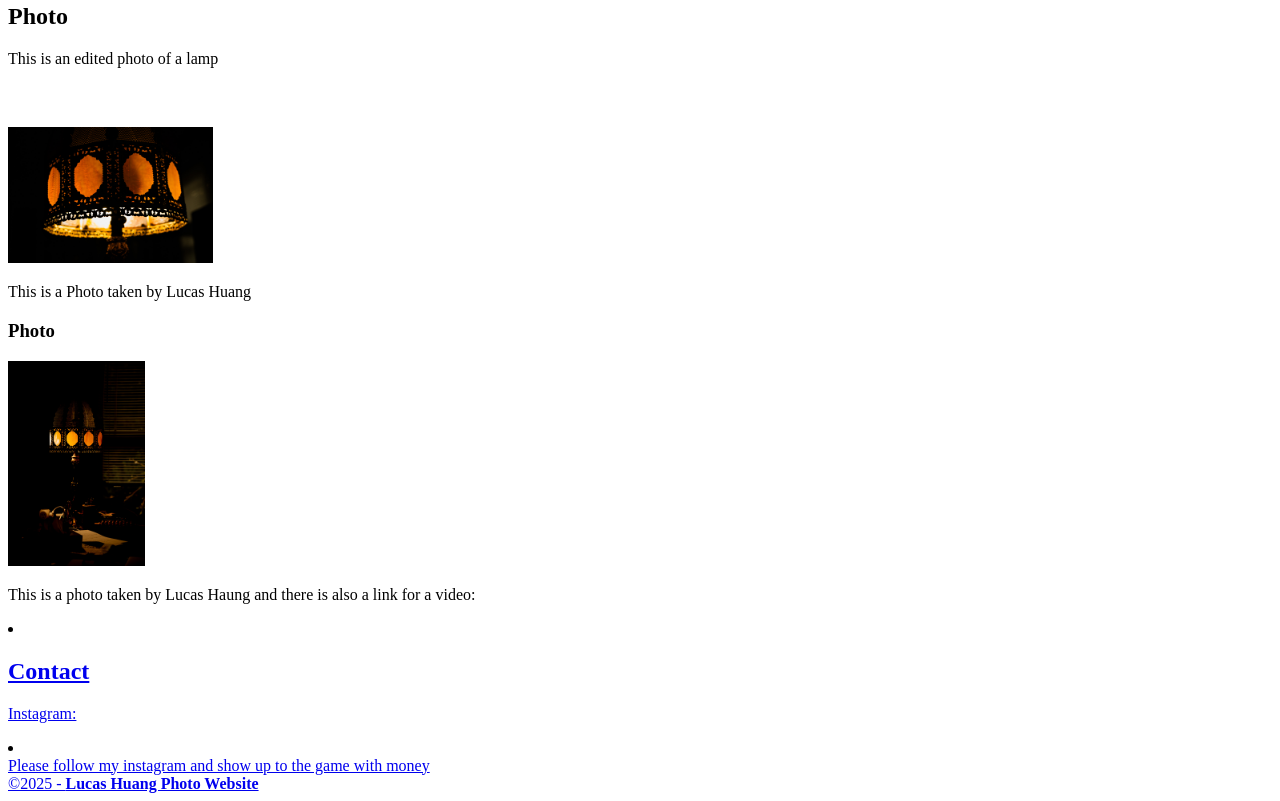
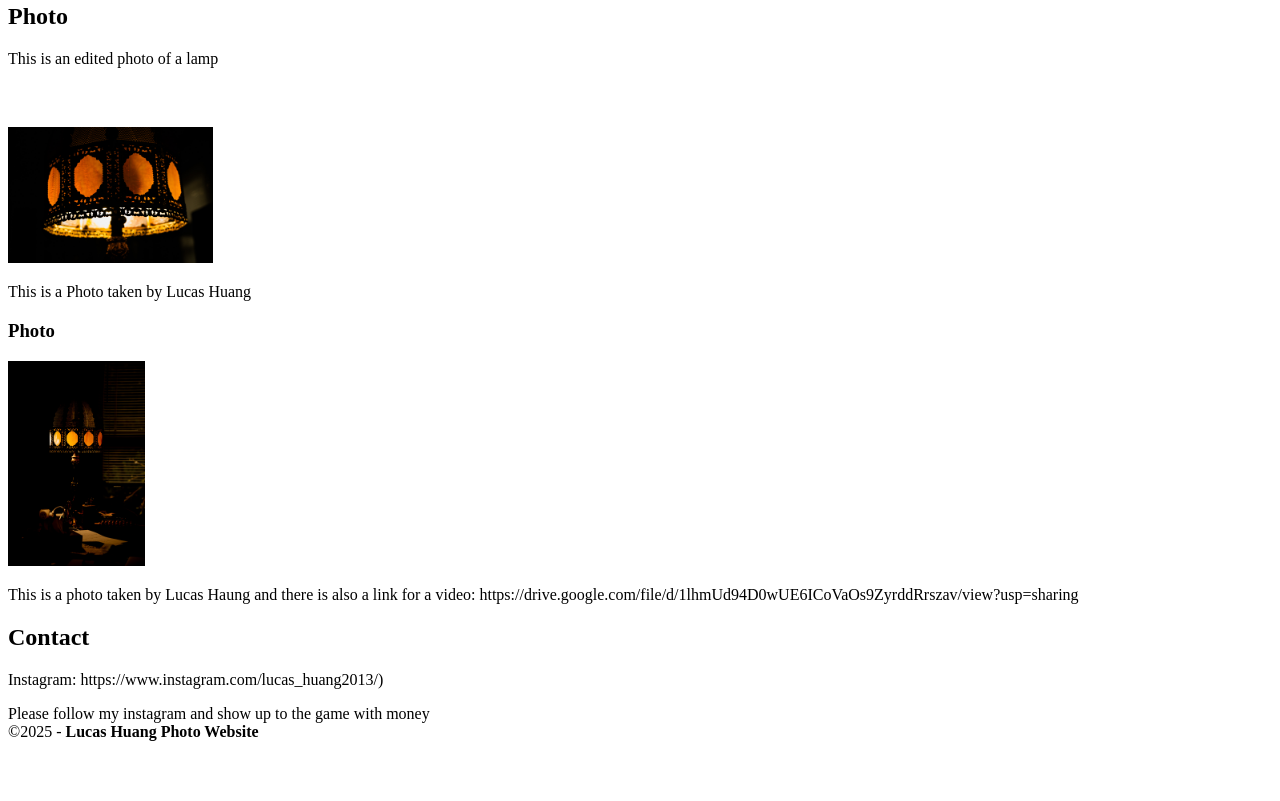
Before and after one commit to Fushen-dev/fushen, a plain HTML site: page index.html in a window 1280 px wide. Shown: the part 918-1719 px from the top of the page. After the commit the page ends 1667 px from the top, so only its background shows below. Drawn offline with Linux system fonts and the light colour scheme.

Commit message:
Update index.html

```diff
--- a/index.html
+++ b/index.html
@@ -81,13 +81,13 @@
     <article class="footer_column">
       <h3>Photo&nbsp;</h3>
       <img src="Cool.jpg" alt="" width="136.5" height="204.8" class="cards"/>
-      <p>This is a photo taken by Lucas Haung and there is also a link for a video:<li><a href=https://drive.google.com/file/d/1lhmUd94D0wUE6ICoVaOs9ZyrddRrszav/view?usp=sharing&nbsp;&nbsp; </p>
+      <p>This is a photo taken by Lucas Haung and there is also a link for a video: https://drive.google.com/file/d/1lhmUd94D0wUE6ICoVaOs9ZyrddRrszav/view?usp=sharing&nbsp;&nbsp; </p>
     </article>
   </footer>
   <!-- Footer Section -->
   <section class="footer_banner" id="contact">
     <h2 class="hidden">Contact </h2>
-    <p class="hero_header">Instagram: <li><a href=https://www.instagram.com/lucas_huang2013/)</p>
+    <p class="hero_header">Instagram: https://www.instagram.com/lucas_huang2013/)</p>
     <div class="button">Please follow my instagram and show up to the game with money</div>
   </section>
   <!-- Copyrights Section -->
```
